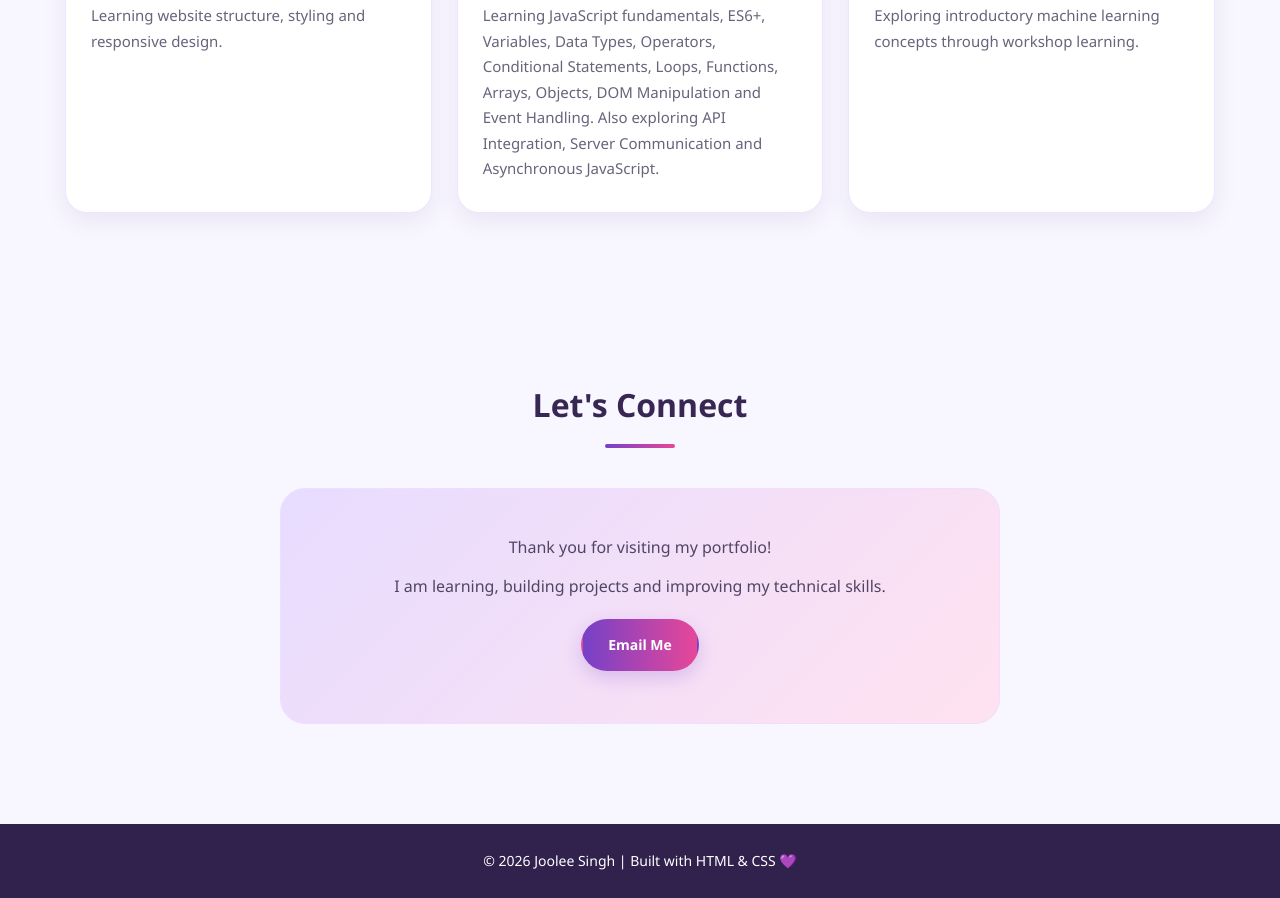
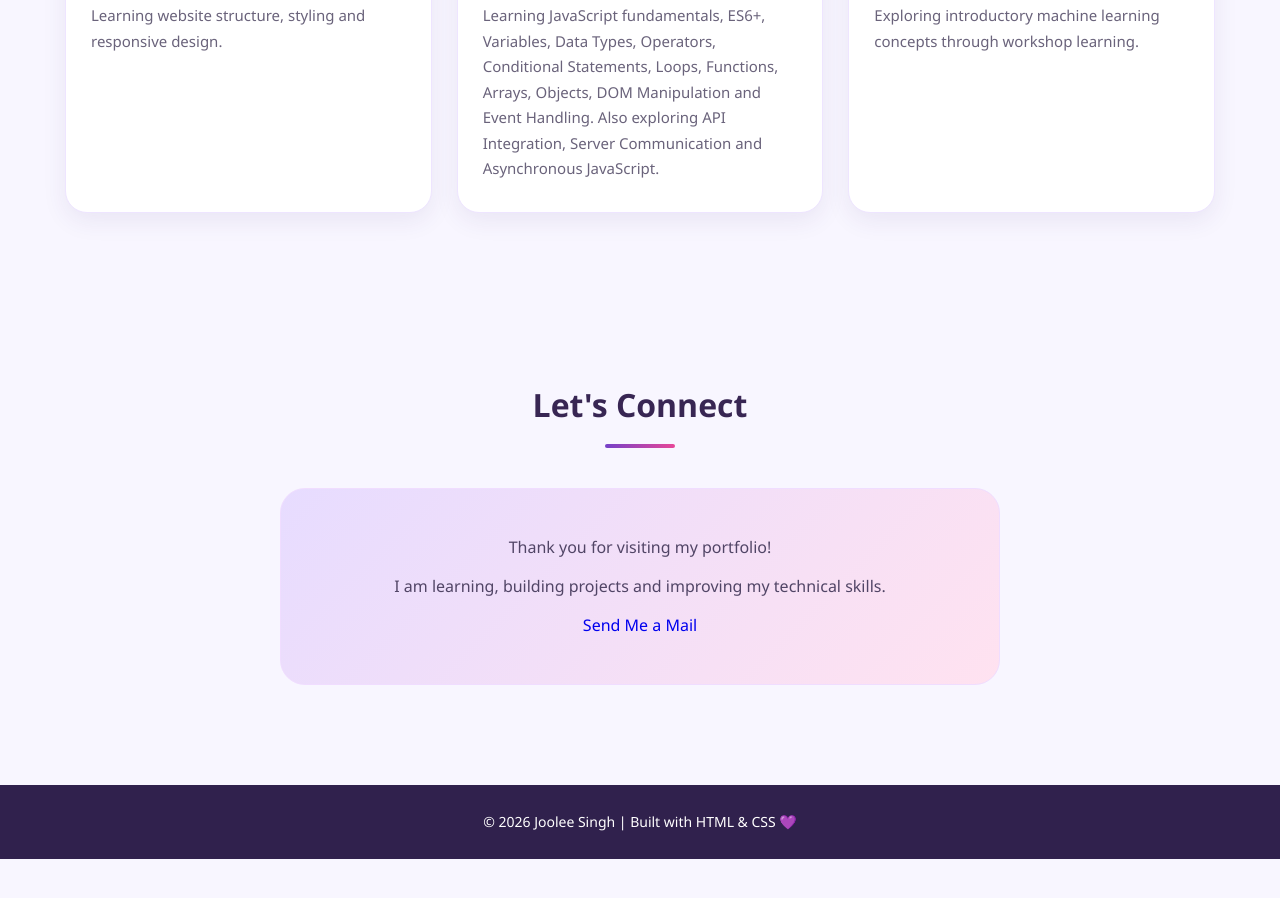
Before and after one commit to joolee26-bot/portfolio, a plain HTML site: page index.html in a window 1280 px wide. Shown: the part 4218-5116 px from the top of the page. After the commit the page ends 5077 px from the top, so only its background shows below. Drawn offline with Linux system fonts and the light colour scheme.

Commit message:
dd Gmail contact link to portfolio
Updated the contact section with a clickable Send Me a Mail link.

```diff
--- a/index.html
+++ b/index.html
@@ -373,10 +373,9 @@
                     and improving my technical skills.
                 </p>
 
-                <a href="joolee26@navgurukul.org" class="btn">
-                    Email Me
+                   <a href="https://mail.google.com/mail/?view=cm&to=joolee26@navgurukul.org" target="_blank">
+                   Send Me a Mail
                 </a>
-
             </div>
         </section>
 
```
